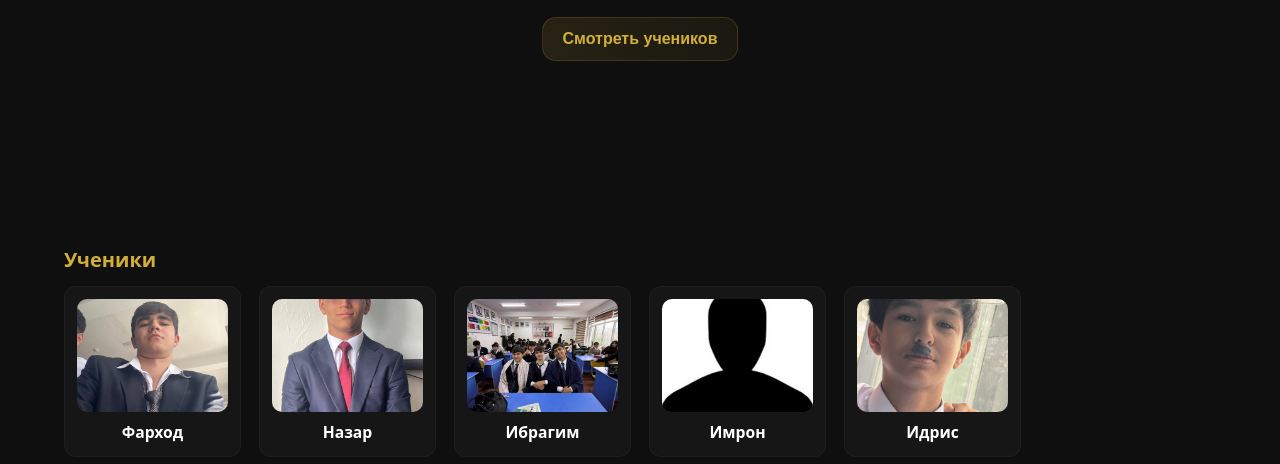
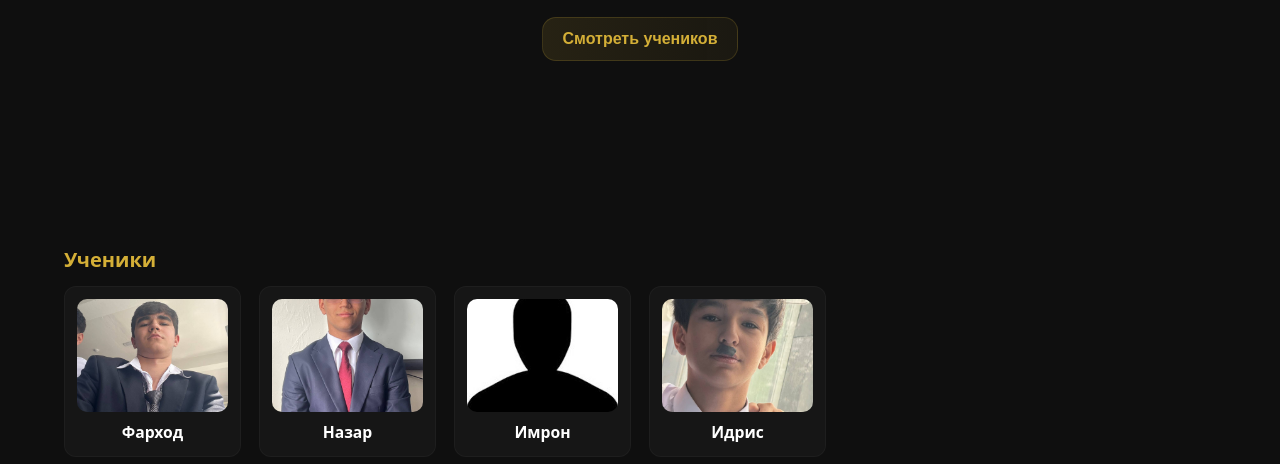
Before and after one commit to farhodoo1/class-gallery, a plain HTML site: page index.html in a window 1280 px wide. Shown: the part 336-800 px from the top of the page. Drawn offline with Linux system fonts and the light colour scheme.

Commit message:
Update script.js

```diff
--- a/script.js
+++ b/script.js
@@ -30,15 +30,6 @@
         "images/student-2/1.jpg",
         "images/student-2/2.jpg",
         "images/student-2/3.jpg"
-      ]
-    },
-    {
-      id: "student-3",
-      name: "Ибрагим",
-      photos: [
-        "images/student-3/1.jpg",
-        "images/student-3/2.jpg",
-        "images/student-3/3.jpg"
       ]
     },
     {
```
